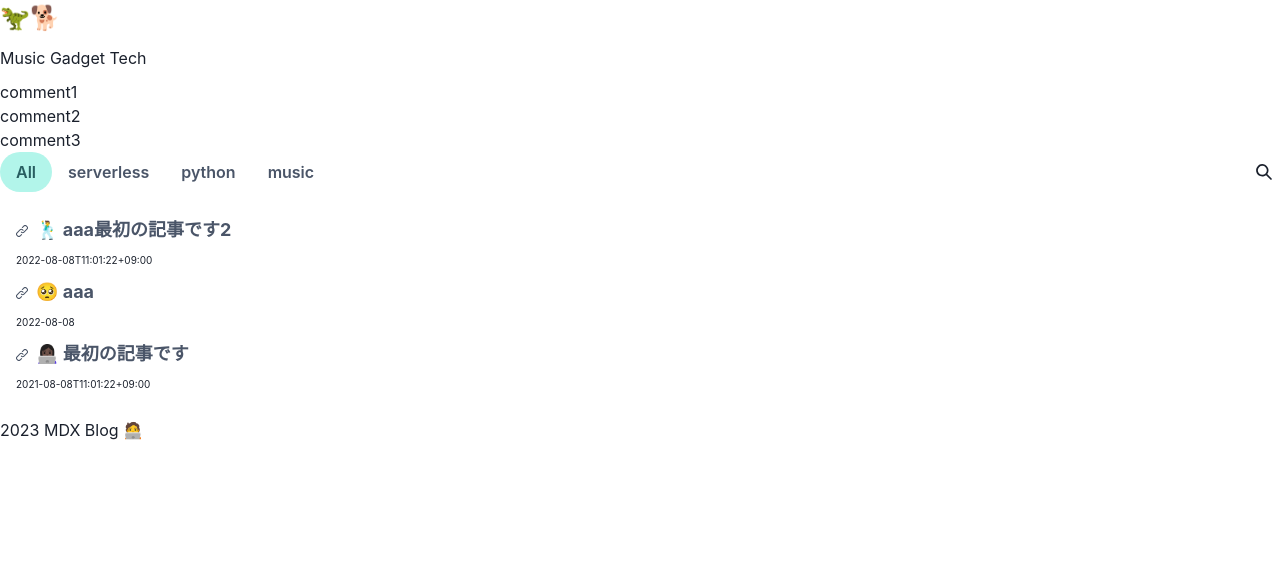
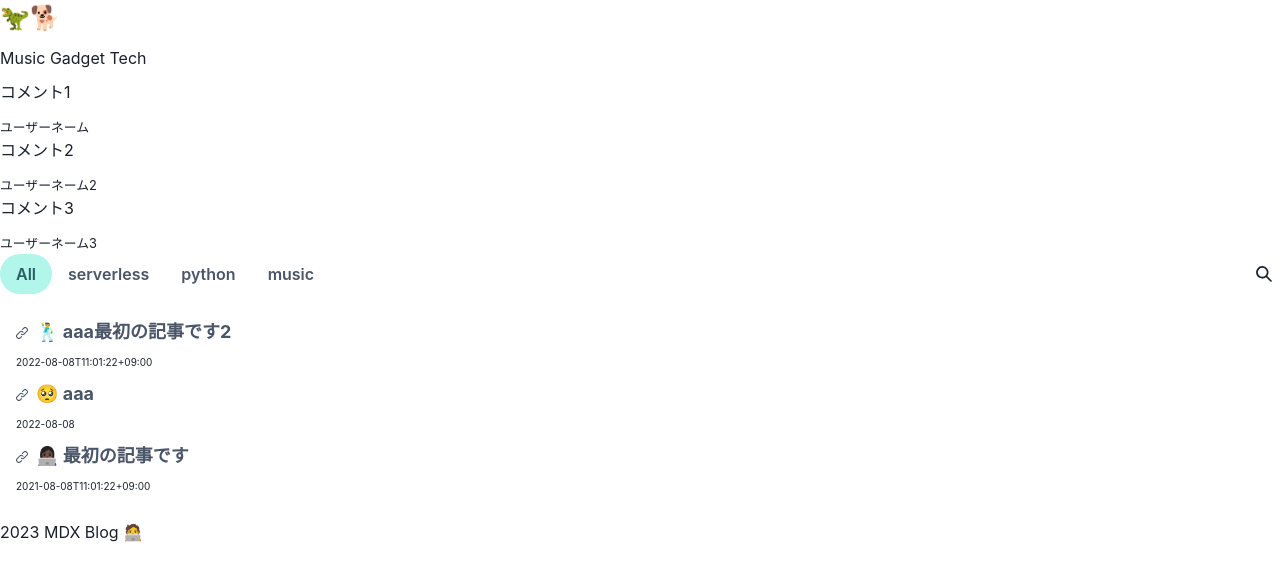
Before and after one commit to kzhub/mdx-blog, a Next.js app: page / in a window 1280 px wide. Shown: the top 580 px of the page. Built offline with nearby package versions, Linux system fonts and the light colour scheme.

Commit message:
Update ArticleComments ダミー配列で繰り返し処理の追加

```diff
--- a/components/ArticleComments.tsx
+++ b/components/ArticleComments.tsx
@@ -1,9 +1,28 @@
 const ArticleComments = () => {
+	const dummyComment = [
+		{
+			comment: 'コメント1',
+			userName: 'ユーザーネーム',
+		},
+		{
+			comment: 'コメント2',
+			userName: 'ユーザーネーム2',
+		},
+		{
+			comment: 'コメント3',
+			userName: 'ユーザーネーム3',
+		},
+	]
 	return (
+
 		<ol>
-			<li>comment1</li>
-			<li>comment2</li>
-			<li>comment3</li>
+			{dummyComment.map((node,index) => (
+				<li key={index}>
+					<p>{node.comment}</p>
+					<small>{node.userName}</small>
+				</li>
+			))}
+
 		</ol>
 	);
 }
```
